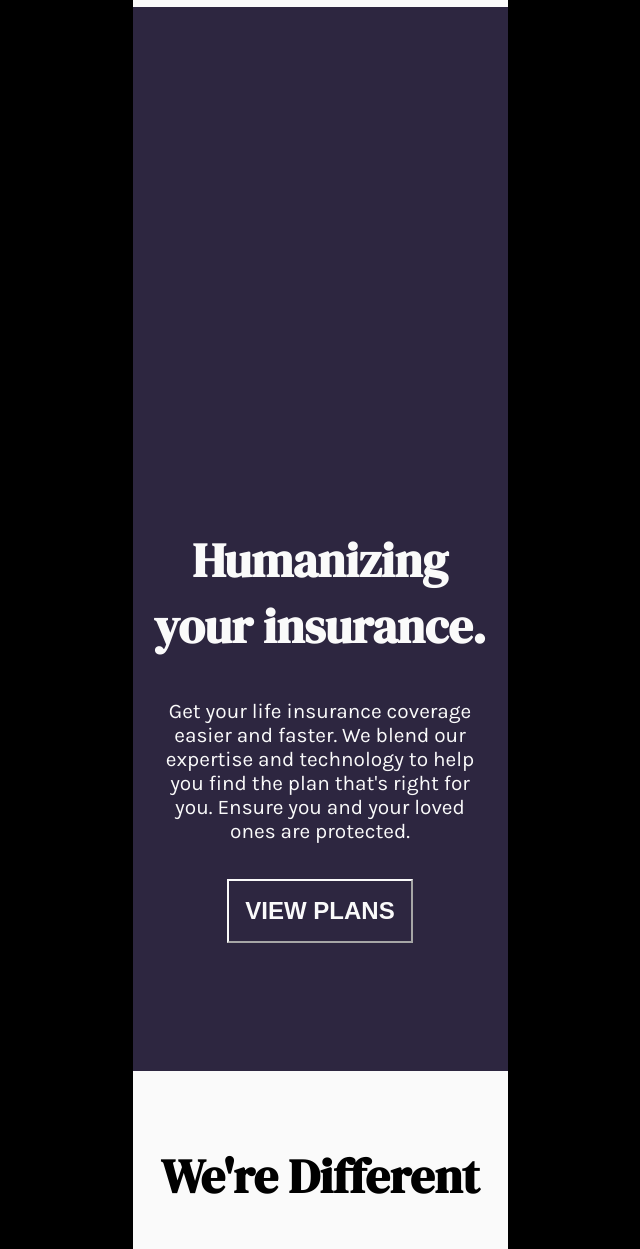
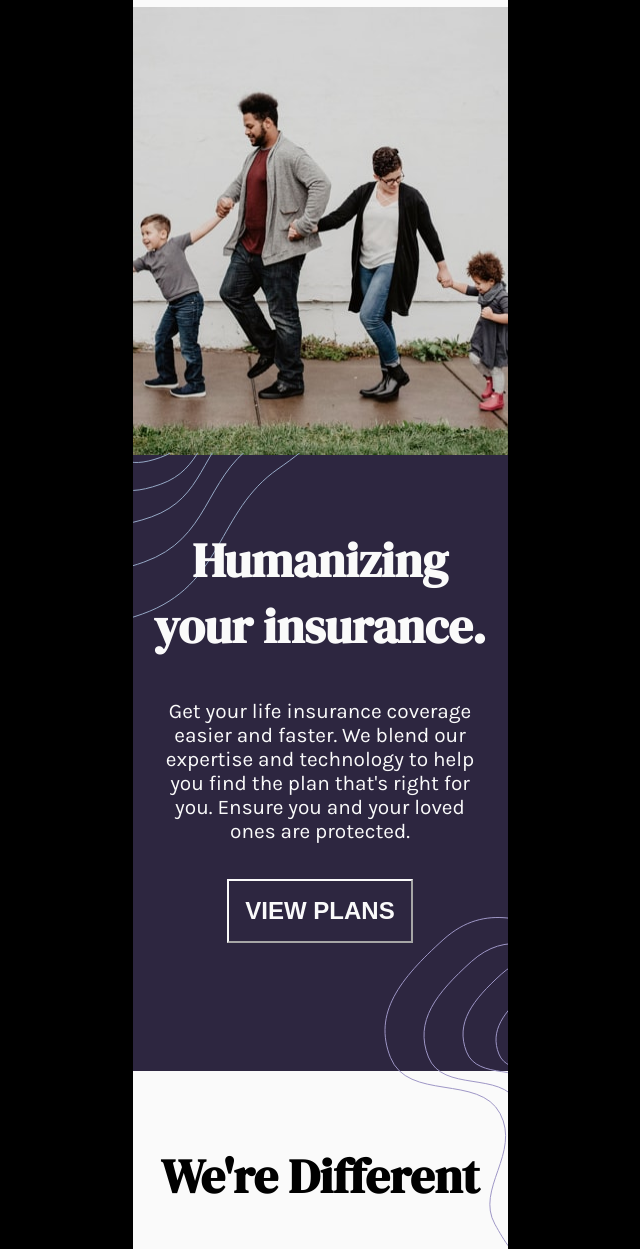
Before and after one commit to Kris1027/first-react-project, a React app: page / in a window 1280 px wide. Shown: the part 51-1300 px from the top of the page, without its empty margins (320-960 px from the left). Built offline with nearby package versions, Linux system fonts and the light colour scheme.

Commit message:
main heading img fix

```diff
--- a/src/components/Main.js
+++ b/src/components/Main.js
@@ -1,42 +1,54 @@
-import React from "react";
+import React from 'react';
 
 function Main() {
   return (
-    <main className="main">
-      <section className="heading-section">
-        <div className="heading-section__image" />
-        <div className="heading-section__bg-left"></div>
-        <h2 className="heading-section__title">Humanizing your insurance.</h2>
-        <p className="heading-section__text">
+    <main className='main'>
+      <section className='heading-section'>
+        <img
+          className='heading-section__image'
+          src='./images/image-intro-mobile.jpg'
+          alt='family'
+        />
+        <img
+          className='heading-section__bg-left'
+          src='./images/bg-pattern-intro-left-mobile.svg'
+          alt='background'
+        />
+        <h2 className='heading-section__title'>Humanizing your insurance.</h2>
+        <p className='heading-section__text'>
           Get your life insurance coverage easier and faster. We blend our
           expertise and technology to help you find the plan that's right for
           you. Ensure you and your loved ones are protected.
         </p>
-        <button className="heading-section__btn">view plans</button>
-        <div className="heading-section__bg-right"></div>
+        <button className='heading-section__btn'>view plans</button>
+        <img
+          className='heading-section__bg-right'
+          src='./images/bg-pattern-intro-right-mobile.svg'
+          alt='background'
+        />
       </section>
-      <section className="main-section">
-        <h2 className="main-section__title">We're Different</h2>
-        <article className="main-section__article">
-          <div className="main-section__article--icon"></div>
-          <h3 className="main-section__article--title">Snappy Process</h3>
-          <p className="main-section__article--text">
+      <section className='main-section'>
+        <h2 className='main-section__title'>We're Different</h2>
+        <article className='main-section__article'>
+          <div className='main-section__article--icon'></div>
+          <h3 className='main-section__article--title'>Snappy Process</h3>
+          <p className='main-section__article--text'>
             Our application process can be completed in minutes, not hours.
             Don't get stuck filling in tedious forms
           </p>
         </article>
-        <article className="main-section__article">
-          <div className="main-section__article--icon"></div>
-          <h3 className="main-section__article--title">Snappy Process</h3>
-          <p className="main-section__article--text">
+        <article className='main-section__article'>
+          <div className='main-section__article--icon'></div>
+          <h3 className='main-section__article--title'>Snappy Process</h3>
+          <p className='main-section__article--text'>
             Our application process can be completed in minutes, not hours.
             Don't get stuck filling in tedious forms
           </p>
         </article>
-        <article className="main-section__article">
-          <div className="main-section__article--icon"></div>
-          <h3 className="main-section__article--title">Snappy Process</h3>
-          <p className="main-section__article--text">
+        <article className='main-section__article'>
+          <div className='main-section__article--icon'></div>
+          <h3 className='main-section__article--title'>Snappy Process</h3>
+          <p className='main-section__article--text'>
             Our application process can be completed in minutes, not hours.
             Don't get stuck filling in tedious forms
           </p>
--- a/src/scss/_main.scss
+++ b/src/scss/_main.scss
@@ -13,17 +13,15 @@
   color: $Very-Light-Gray;
 
   .heading-section__image {
+    display: block;
     height: 28rem;
-    // background-image: url('../images/image-intro-mobile.jpg');
+    width: 100%;
   }
 
   .heading-section__bg-left {
     position: absolute;
     top: 31rem;
-    height: 11rem;
-    width: 100%;
-    // background-image: url('../images/bg-pattern-intro-left-mobile.svg');
-    background-repeat: no-repeat;
+    left: 0;
     z-index: 1;
   }
 
@@ -57,11 +55,7 @@
   .heading-section__bg-right {
     position: absolute;
     top: 60rem;
-    left: 15.7rem;
-    height: 11rem;
-    width: 100%;
-    // background-image: url('../images/bg-pattern-intro-right-mobile.svg');
-    // background-repeat: no-repeat;
+    right: 0rem;
   }
 }
 
--- a/src/scss/_nav.scss
+++ b/src/scss/_nav.scss
@@ -10,6 +10,7 @@
   background: $Dark-Violet;
   font-family: 'DM Serif Display', serif;
   transition: 0.4s ease-in-out;
+  z-index: 2;
 
   .menu__btn {
     text-transform: uppercase;
@@ -25,11 +26,6 @@
       border-color: $Very-Light-Gray;
     }
   }
-
-  .menu__image {
-    width: 100%;
-    height: 13rem;
-  }
 }
 
 .menu.active {
```
